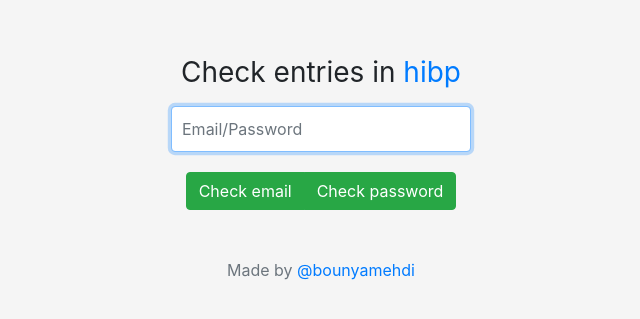
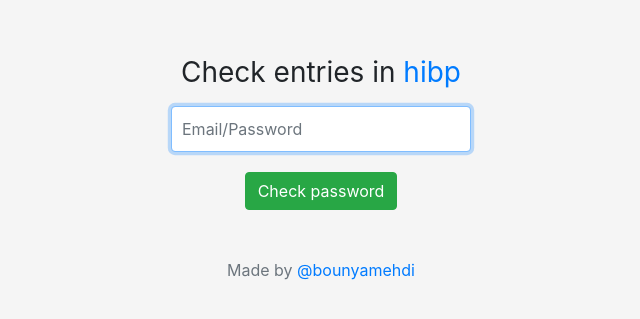
Before and after one commit to mehdibo/hibp-js, a website: page example/index.html in a window 1280 px wide. Shown: the part 223-542 px from the top of the page, without its empty margins (319-959 px from the left). Drawn offline with nearby package versions, Linux system fonts and the light colour scheme.

Commit message:
example: remove email button

```diff
--- a/example/index.html
+++ b/example/index.html
@@ -12,17 +12,16 @@
 </head>
 
 <body class="text-center">
-    <form class="form-signin">
+    <div class="form-signin">
         <h1 class="h3 mb-3 font-weight-normal">Check entries in <a href="https://haveibeenpwned.com/" target="_BLANK">hibp</a></h1>
         <input type="text" id="value" class="form-control" placeholder="Email/Password" autofocus />
         <small id="danger" class="form-text text-danger"></small>
         <small id="success" class="form-text text-success"></small>
         <div class="btn-group mt-3" role="group" aria-label="Basic example">
-            <button type="button" class="btn btn-success">Check email</button>
             <button type="button" id="checkPass" class="btn btn-success">Check password</button>
         </div>
         <p class="mt-5 mb-3 text-muted">Made by <a href="https://twitter.com/bounyamehdi">@bounyamehdi</a></p>
-    </form>
+    </div>
     <script src="./demo.js"></script>
 </body>
 
```
